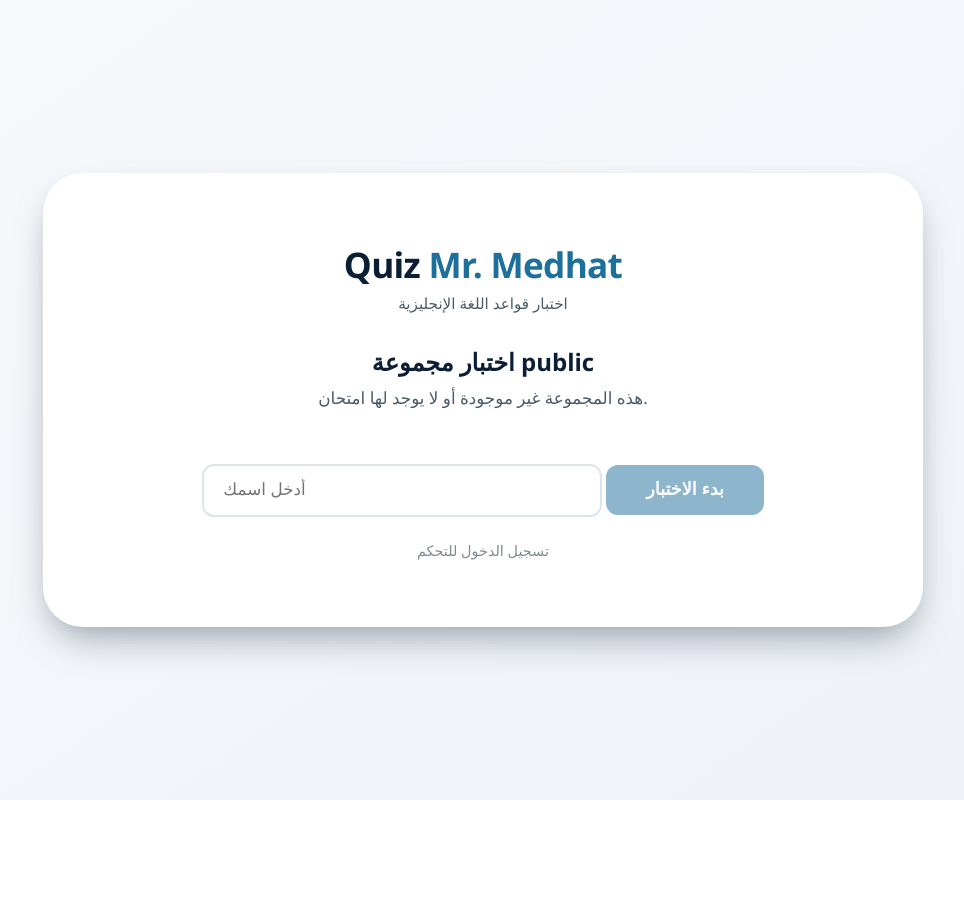
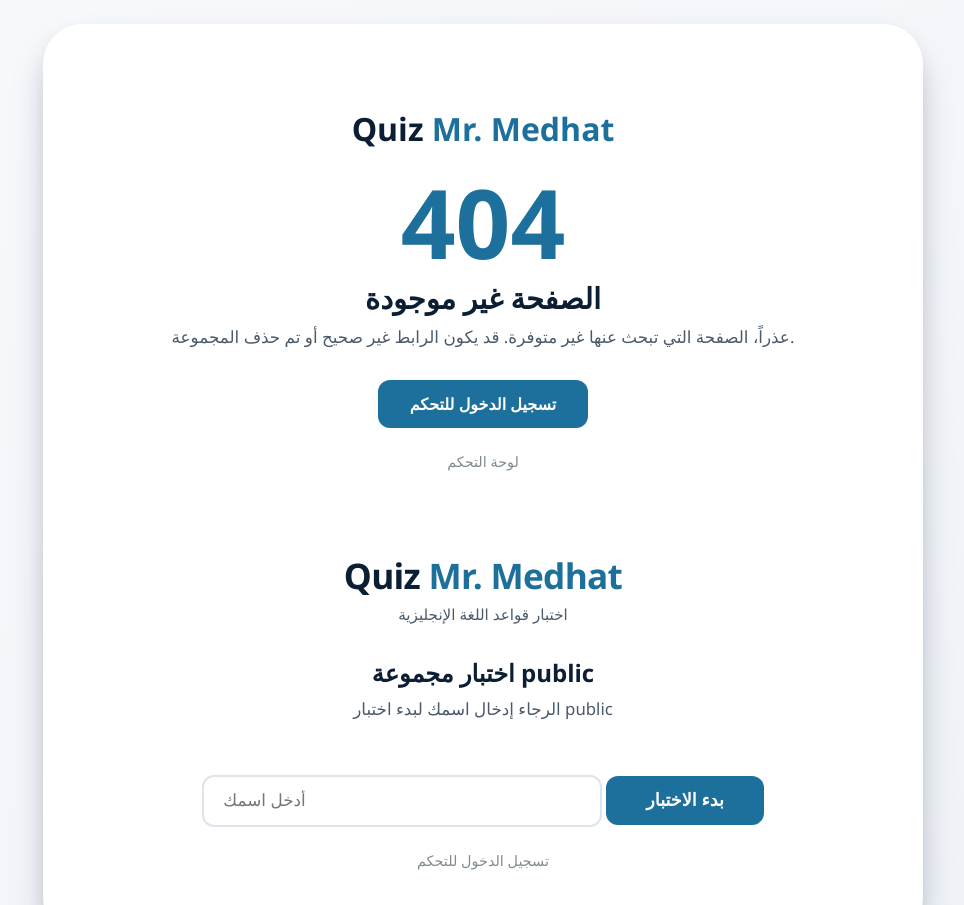
Before and after one commit to johnlatif19/Quiz-Mr.Medhat, a website: page public/index.html in a window 1280 px wide. Shown: the top 905 px of the page, without its empty margins (157-1121 px from the left). Before the commit the page ends 800 px from the top, so only its background shows below. Drawn offline with Linux system fonts and the light colour scheme; no server answers.

Commit message:
Update index.html

```diff
--- a/public/index.html
+++ b/public/index.html
@@ -35,6 +35,71 @@
             .quiz-container {
                 padding: 1.5rem 1rem;
                 border-radius: 1.8rem;
+            }
+        }
+
+        /* 404 Page Style */
+        .page-404 {
+            text-align: center;
+            padding: 3rem 1rem;
+        }
+        .page-404 .logo {
+            font-size: 2rem;
+            font-weight: 700;
+            color: #0b1e33;
+            margin-bottom: 1.5rem;
+        }
+        .page-404 .logo span {
+            color: #1d6f9c;
+        }
+        .page-404 .error-code {
+            font-size: 6rem;
+            font-weight: 700;
+            color: #1d6f9c;
+            line-height: 1;
+            margin-bottom: 0.5rem;
+        }
+        .page-404 h1 {
+            font-size: 1.8rem;
+            color: #0b1e33;
+            margin-bottom: 0.5rem;
+        }
+        .page-404 p {
+            color: #4a5a6a;
+            font-size: 1.05rem;
+            margin-bottom: 2rem;
+        }
+        .page-404 .btn-404 {
+            display: inline-block;
+            padding: 0.8rem 2rem;
+            background: #1d6f9c;
+            color: white;
+            border: none;
+            border-radius: 12px;
+            font-size: 1rem;
+            font-weight: 600;
+            text-decoration: none;
+            cursor: pointer;
+            transition: background 0.2s;
+        }
+        .page-404 .btn-404:hover {
+            background: #155a80;
+        }
+        .page-404 .admin-link {
+            margin-top: 1.5rem;
+            font-size: 0.9rem;
+        }
+        .page-404 .admin-link a {
+            color: #7f8c8d;
+            text-decoration: none;
+        }
+        .page-404 .admin-link a:hover {
+            text-decoration: underline;
+            color: #2c6f9c;
+        }
+        @media (max-width: 500px) {
+            .page-404 .error-code {
+                font-size: 4rem;
             }
         }
 
@@ -488,6 +553,9 @@
             #nameEntryScreen .logo {
                 font-size: 1.6rem;
             }
+            .page-404 .error-code {
+                font-size: 4rem;
+            }
         }
 
         .admin-link {
@@ -514,48 +582,8 @@
             margin-bottom: 0.5rem;
         }
 
-        /* 404 Page Style */
-        .page-404 {
-            text-align: center;
-            padding: 3rem 1rem;
-        }
-        .page-404 .error-code {
-            font-size: 6rem;
-            font-weight: 700;
-            color: #1d6f9c;
-            line-height: 1;
-            margin-bottom: 0.5rem;
-        }
-        .page-404 h1 {
-            font-size: 1.8rem;
-            color: #0b1e33;
-            margin-bottom: 0.5rem;
-        }
-        .page-404 p {
-            color: #4a5a6a;
-            font-size: 1.05rem;
-            margin-bottom: 2rem;
-        }
-        .page-404 .btn-404 {
-            display: inline-block;
-            padding: 0.8rem 2rem;
-            background: #1d6f9c;
-            color: white;
-            border: none;
-            border-radius: 12px;
-            font-size: 1rem;
-            font-weight: 600;
-            text-decoration: none;
-            cursor: pointer;
-            transition: background 0.2s;
-        }
-        .page-404 .btn-404:hover {
-            background: #155a80;
-        }
-        @media (max-width: 500px) {
-            .page-404 .error-code {
-                font-size: 4rem;
-            }
+        #page404 {
+            display: none;
         }
     </style>
 </head>
@@ -563,17 +591,15 @@
 <div class="quiz-container" id="app">
 
     <!-- ====== صفحة 404 ====== -->
-    <div id="page404" style="display: none;">
+    <div id="page404">
         <div class="page-404">
-            <div class="logo" style="font-size:2rem;font-weight:700;color:#0b1e33;margin-bottom:1.5rem;">
-                Quiz <span style="color:#1d6f9c;">Mr. Medhat</span>
-            </div>
+            <div class="logo">Quiz <span>Mr. Medhat</span></div>
             <div class="error-code">404</div>
             <h1>الصفحة غير موجودة</h1>
             <p>عذراً، الصفحة التي تبحث عنها غير متوفرة. قد يكون الرابط غير صحيح أو تم حذف المجموعة.</p>
             <a href="/login" class="btn-404">تسجيل الدخول للتحكم</a>
-            <div class="admin-link" style="margin-top:1.5rem;font-size:0.9rem;">
-                <a href="/dashboard" style="color:#7f8c8d;text-decoration:none;">لوحة التحكم</a>
+            <div class="admin-link">
+                <a href="/dashboard">لوحة التحكم</a>
             </div>
         </div>
     </div>
@@ -691,14 +717,44 @@
         document.getElementById('examTitle').textContent = `اختبار مجموعة ${groupSlug}`;
         document.getElementById('examSubtitle').textContent = `الرجاء إدخال اسمك لبدء اختبار ${groupSlug}`;
 
+        // ====== عرض صفحة 404 ======
+        function show404Page() {
+            document.getElementById('page404').style.display = 'block';
+            document.getElementById('nameEntryScreen').style.display = 'none';
+            document.getElementById('quizArea').style.display = 'none';
+            document.getElementById('resultsArea').style.display = 'none';
+        }
+
+        // ====== التحقق من وجود المجموعة ======
+        async function checkGroupExists(slug) {
+            try {
+                const response = await fetch(`${API_URL}/api/group/${slug}`);
+                if (response.status === 404) {
+                    return false;
+                }
+                return response.ok;
+            } catch (error) {
+                console.error('Error checking group:', error);
+                return false;
+            }
+        }
+
         // ====== تحميل أسئلة الامتحان ======
         async function loadExamQuestions() {
             try {
+                // أولاً: التحقق من وجود المجموعة
+                const groupExists = await checkGroupExists(groupSlug);
+                if (!groupExists) {
+                    show404Page();
+                    return [];
+                }
+
+                // إذا كانت المجموعة موجودة، نحاول جلب الامتحان
                 const examResponse = await fetch(`${API_URL}/api/exam/${groupSlug}`);
 
                 if (examResponse.status === 404) {
-                    // المجموعة غير موجودة أو لا يوجد امتحان
-                    document.getElementById('examSubtitle').textContent = 'هذه المجموعة غير موجودة أو لا يوجد لها امتحان.';
+                    // المجموعة موجودة ولكن لا يوجد امتحان منشور
+                    document.getElementById('examSubtitle').textContent = 'لا يوجد امتحان منشور لهذه المجموعة.';
                     startBtn.disabled = true;
                     return [];
                 }
@@ -719,7 +775,6 @@
 
                     return questions;
                 } else {
-                    // لا يوجد امتحان
                     document.getElementById('examSubtitle').textContent = 'لا يوجد امتحان منشور لهذه المجموعة.';
                     startBtn.disabled = true;
                     return [];
```
